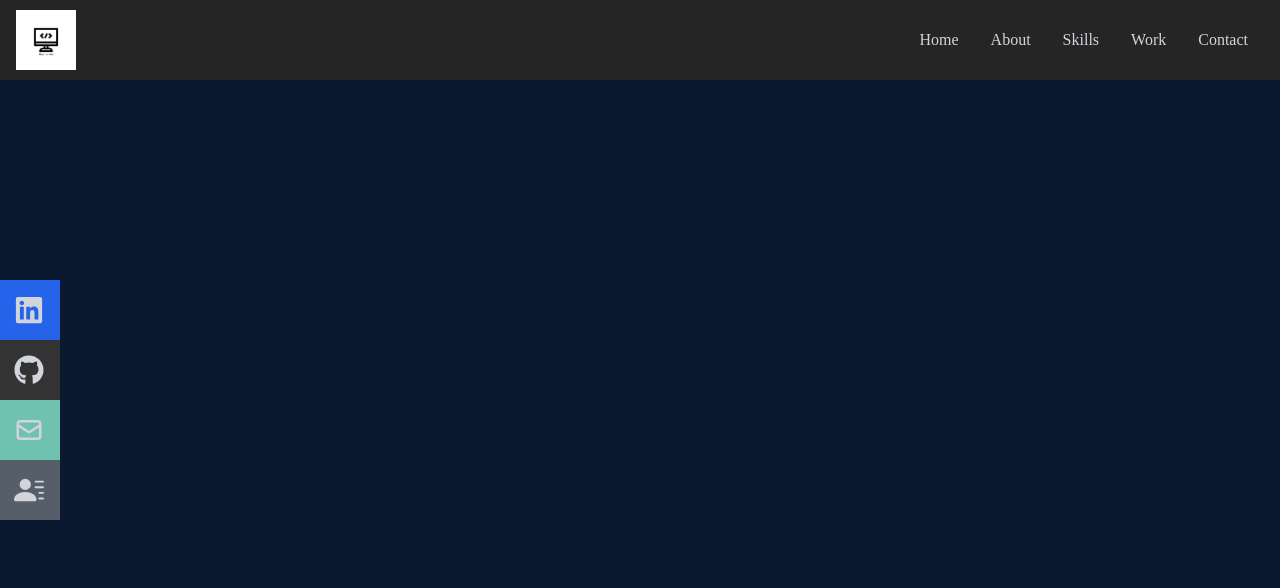
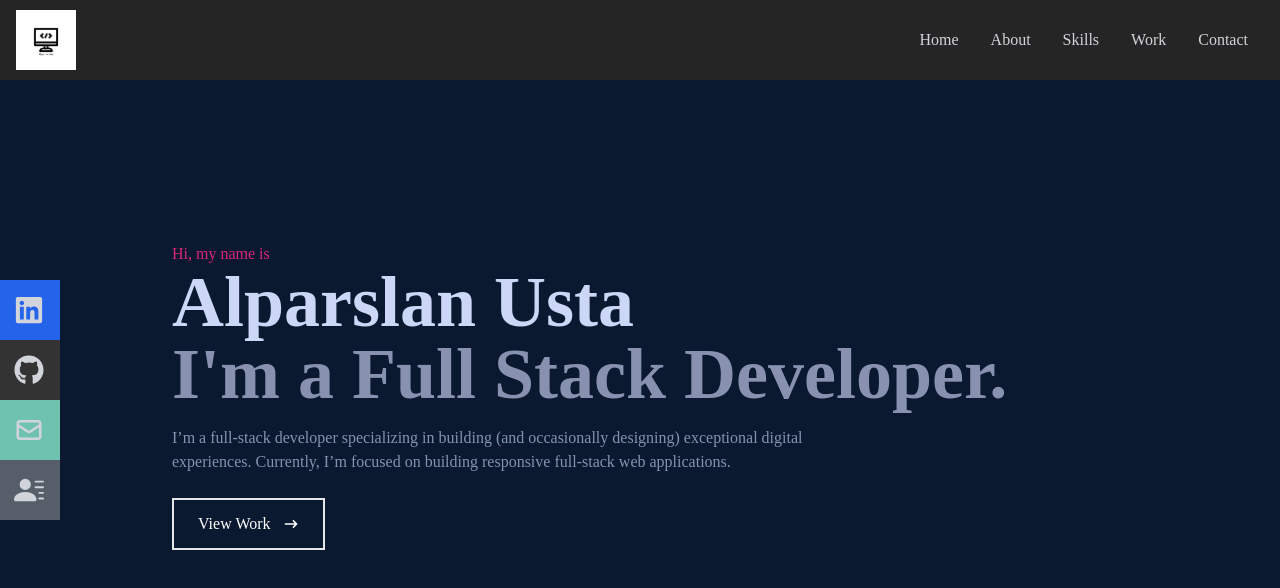
Before and after one commit to alparslanustaa/Portfolio, a React (Create React App) app: page / in a window 1280 px wide. Shown: the top 588 px of the page. Built offline with nearby package versions, Linux system fonts and the light colour scheme.

Commit message:
home page container add and css

```diff
--- a/src/components/Home.js
+++ b/src/components/Home.js
@@ -1,7 +1,34 @@
 import React from "react";
+import { HiArrowNarrowRight } from "react-icons/hi";
 
 const Home = () => {
-  return <div name="home" className="w-full h-screen bg-[#0a192f]"></div>;
+  return (
+    <div name="home" className="w-full h-screen bg-[#0a192f]">
+      {/* Container */}
+      <div className="max-w-[1000px] mx-auto px-8 flex flex-col justify-center h-full">
+        <p className="text-pink-600">Hi, my name is</p>
+        <h1 className="text-4xl sm:text-7xl font-bold text-[#ccd6f6]">
+          Alparslan Usta
+        </h1>
+        <h2 className="text-4xl sm:text-7xl font-bold text-[#8892b0]">
+          I'm a Full Stack Developer.
+        </h2>
+        <p className="text-[#8892b0] py-4 max-w-[700px]">
+          I’m a full-stack developer specializing in building (and occasionally
+          designing) exceptional digital experiences. Currently, I’m focused on
+          building responsive full-stack web applications.
+        </p>
+        <div>
+          <button className="text-white group border-2 px-6 py-3 my-2 flex items-center hover:bg-pink-600 hover:border-pink-600">
+            View Work
+            <span className="group-hover:rotate-90 duration-300">
+              <HiArrowNarrowRight className="ml-3 " />
+            </span>
+          </button>
+        </div>
+      </div>
+    </div>
+  );
 };
 
 export default Home;
```
